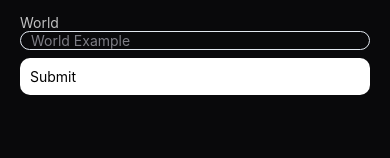
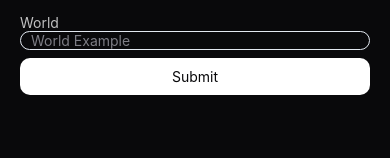
Before and after one commit to T2ThatGuy/WebRTC-Exploration, a React Native app: screen /Home in a window 390 px wide. Shown: the part 127-285 px from the top of the page. Built offline with nearby package versions, Linux system fonts and the light colour scheme.

Commit message:
:art: :lipstick: Finished styling components

```diff
--- a/src/components/ui/Button.tsx
+++ b/src/components/ui/Button.tsx
@@ -12,8 +12,12 @@ const Button = forwardRef<
     TouchableOpacity,
     TouchableOpacityProps & { label?: string }
 >(({ style, children, label, ...props }, ref) => {
-    const Con = children ? children : <Text>{label || ''}</Text>;
     const styles = StyleSheet.compose(componentStyle.button, style);
+    const Con = children ? (
+        children
+    ) : (
+        <Text style={componentStyle.buttonText}>{label || ''}</Text>
+    );
 
     return (
         <TouchableOpacity ref={ref} style={styles} {...props}>
--- a/src/components/ui/Form.tsx
+++ b/src/components/ui/Form.tsx
@@ -98,7 +98,6 @@ const FormDescription = forwardRef<Text, TextProps>(
         const { formDescriptionId } = useFormField();
         const styles = StyleSheet.compose(formStyle.description, style);
 
-        /* TODO: Add default styling for small text and muted colour */
         return (
             <Text ref={ref} id={formDescriptionId} style={styles} {...props} />
         );
@@ -111,9 +110,16 @@ const FormMessage = forwardRef<Text, TextProps>(
         const { error, formMessageId } = useFormField();
         const body = error ? String(error.message) : children;
 
+        const styles = StyleSheet.compose(
+            StyleSheet.compose(
+                formStyle.errorLabel,
+                error ? utilityStyle.destructiveText : undefined,
+            ),
+            style,
+        );
+
         return (
-            /* TODO: Add default styling for small text, red colour and medium/bold font */
-            <Text ref={ref} id={formMessageId} style={style} {...props}>
+            <Text ref={ref} id={formMessageId} style={styles} {...props}>
                 {body}
             </Text>
         );
--- a/src/styles.tsx
+++ b/src/styles.tsx
@@ -24,8 +24,14 @@ export const utilityStyle = StyleSheet.create({
 export const componentStyle = StyleSheet.create({
     button: {
         padding: 10,
+        elevation: 8,
+        width: 'auto',
         borderRadius: 10,
         backgroundColor: 'white',
+    },
+    buttonText: {
+        alignSelf: 'center',
+        color: COLOURS.BACKGROUND,
     },
 } as const);
 
@@ -56,4 +62,9 @@ export const formStyle = StyleSheet.create({
         color: COLOURS.PRIMARY,
         borderColor: COLOURS.INPUT_BORDER,
     },
+    errorLabel: {
+        fontSize: 14,
+        lineHeight: 20,
+        fontWeight: 'bold',
+    },
 } as const);
```
